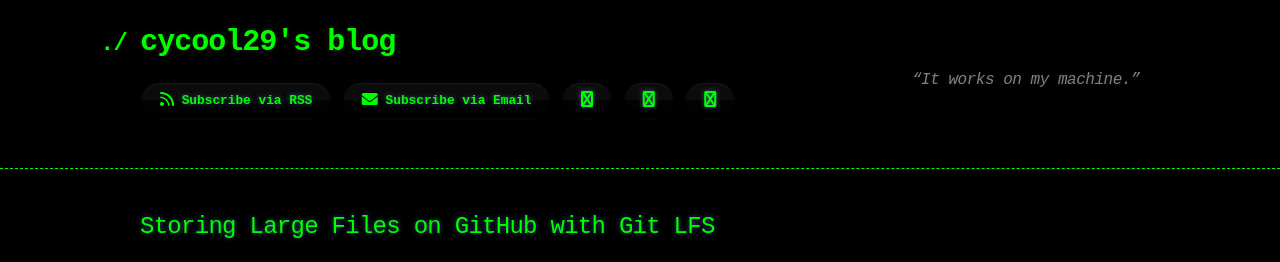
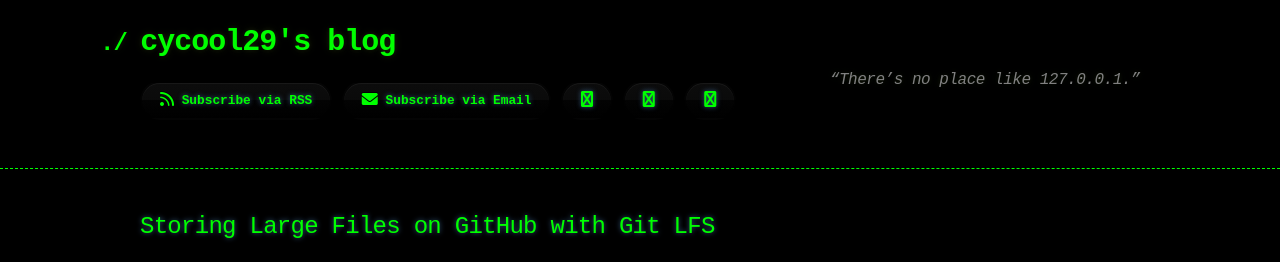
Before and after one commit to cycool29/cycool29.github.io, a Jekyll site: the page built from index.md, in a window 1280 px wide and 900 px high. Shown: the top 262 px of the window. Built offline with Jekyll 4.4.1, drawn with Linux system fonts in a browser that asks for light colours; a style sheet for code colours, icons or effects is not loaded.

Commit message:
Update quotes

```diff
--- a/_config.yml
+++ b/_config.yml
@@ -1,5 +1,5 @@
 title: cycool29's blog
-description: "“It works on my machine.” "
+description: "“There’s no place like 127.0.0.1.” "
 bio: A high school student. Intermediate in Python, Git, Bash. Learning JavaScript. He/Him. "
 author: cycool29
 url: https://cycool29.github.io
```
